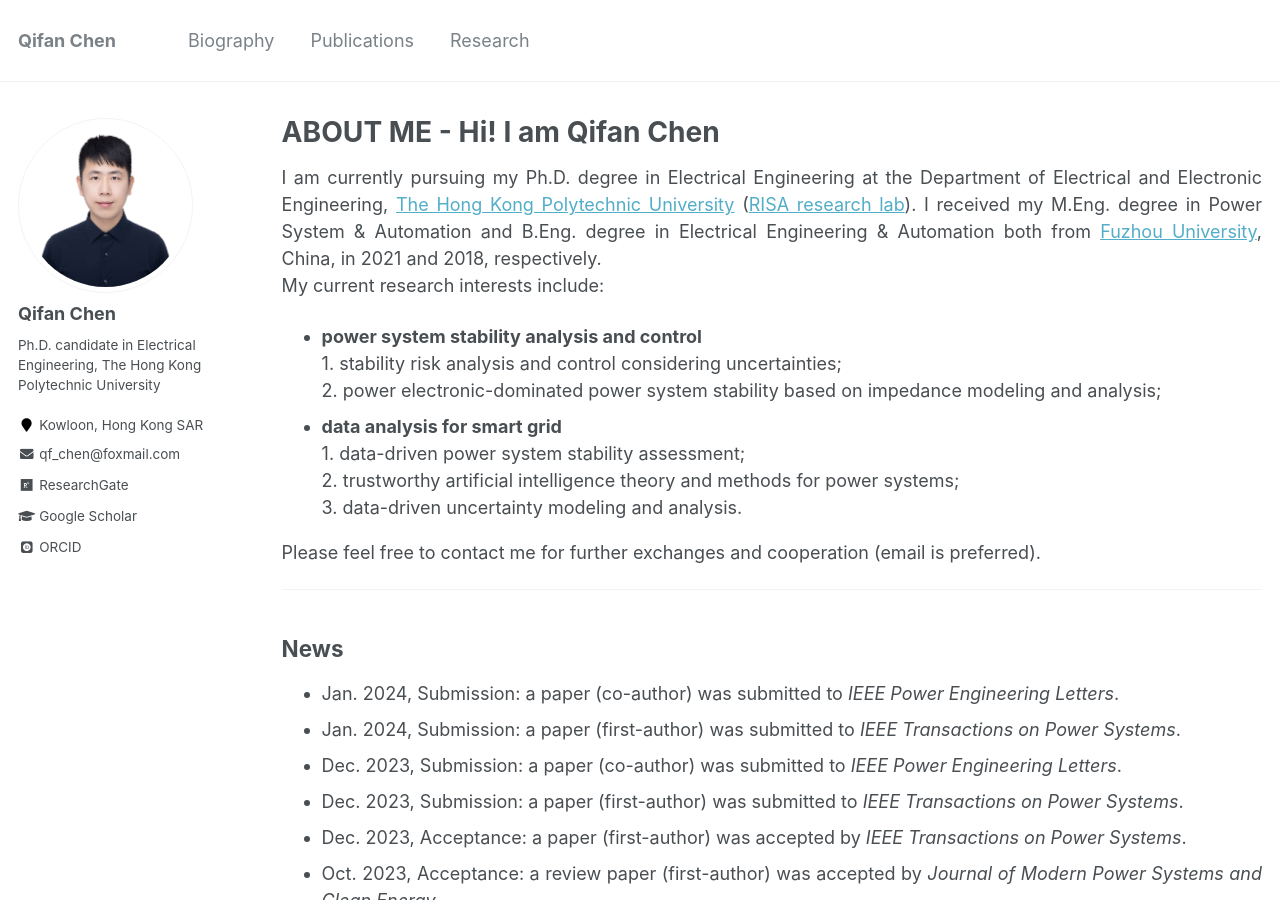
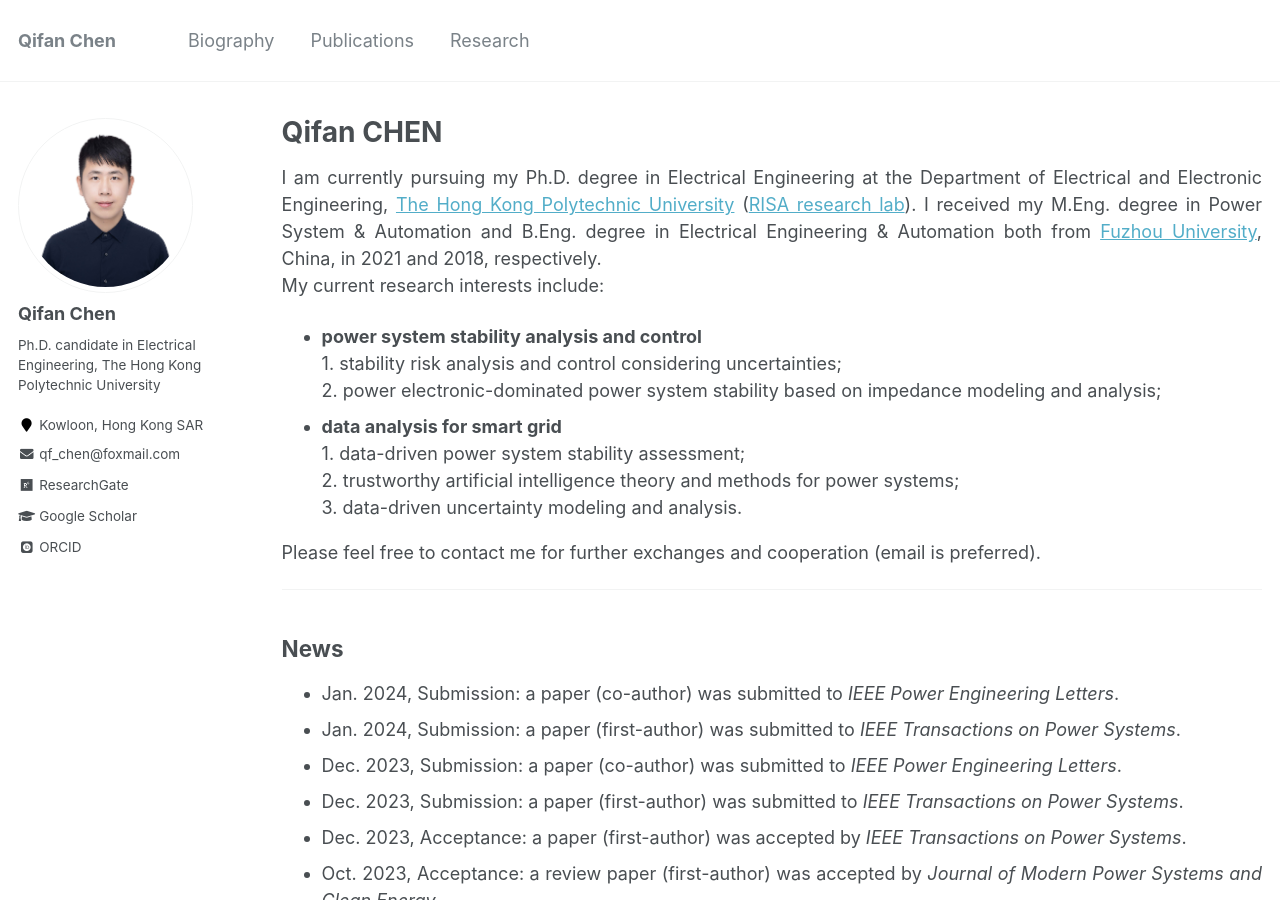
Before and after one commit to ChQf/ChQf.github.io, a Jekyll site: the page built from _pages/about.md, in a window 1280 px wide and 900 px high. Built offline with Jekyll 4.4.1, drawn with Linux system fonts in a browser that asks for light colours; some web fonts are replaced.

Commit message:
Update about.md

```diff
--- a/_pages/about.md
+++ b/_pages/about.md
@@ -1,7 +1,7 @@
 ---
 layout: archive
 permalink: /
-title: "ABOUT ME - Hi! I am Qifan Chen"
+title: "Qifan CHEN"
 excerpt: "About me"
 author_profile: true
 redirect_from:
```
